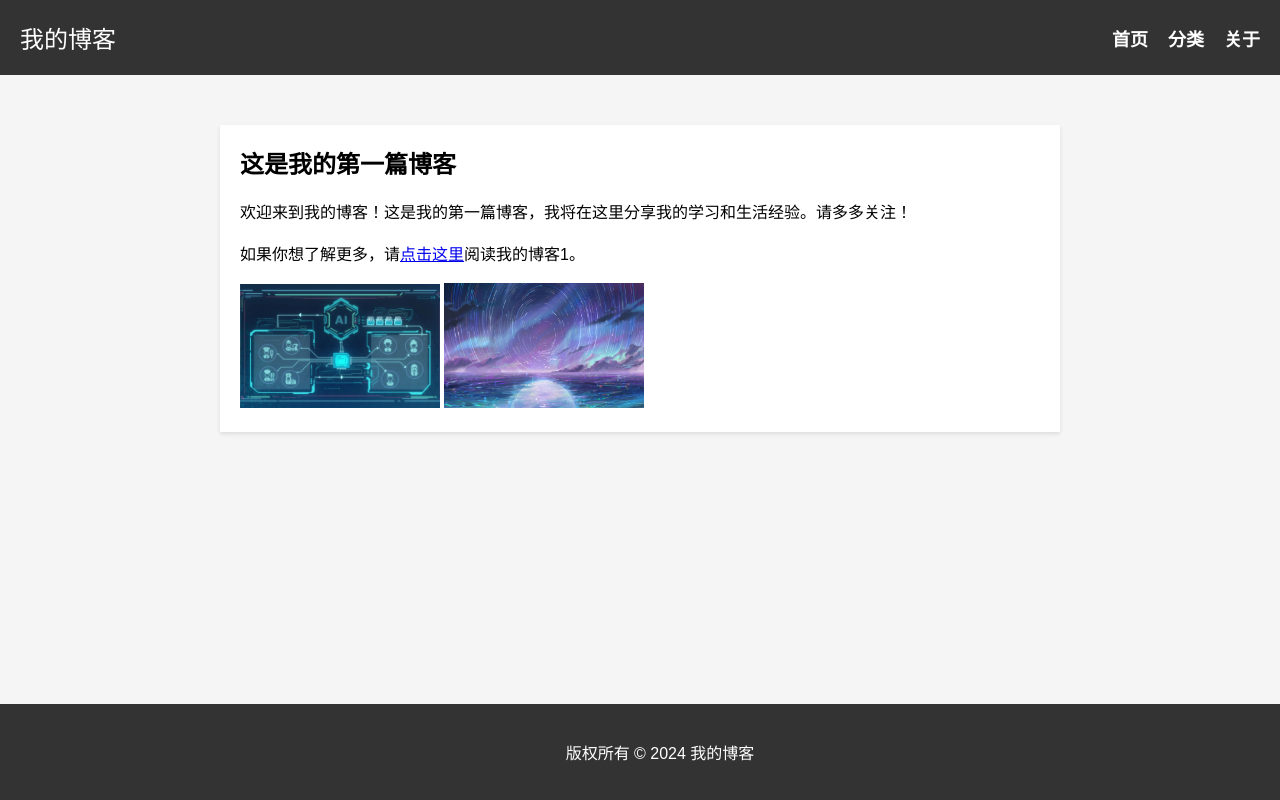
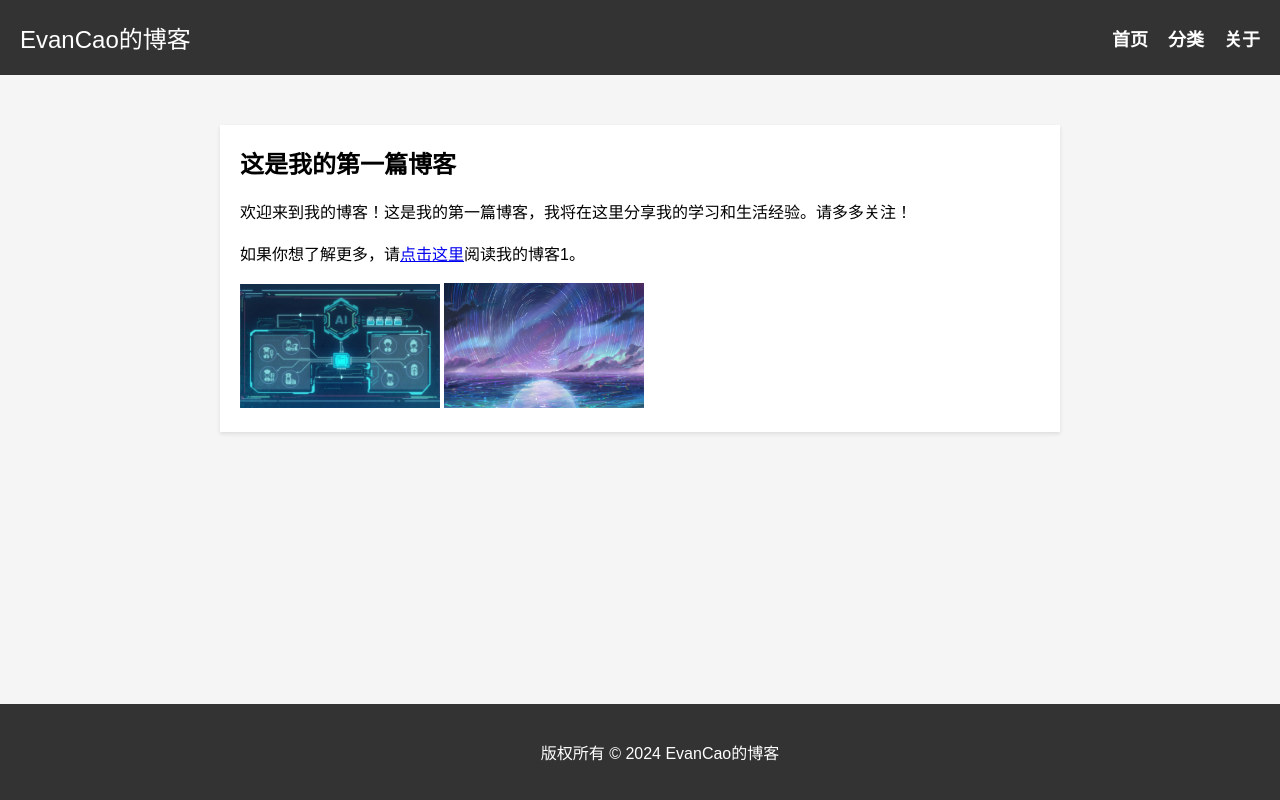
Before and after one commit to EvanCaoCosmos/EvanCaoCosmos, a plain HTML site: page index.html in a window 1280 px wide. Drawn offline with Linux system fonts and the light colour scheme.

Commit message:
Update index.html

```diff
--- a/index.html
+++ b/index.html
@@ -2,7 +2,7 @@
 <html>
 <head>
 	<meta charset="UTF-8">
-	<title>我的博客</title>
+	<title>EvanCao的博客</title>
 	<style>
 		body {
 			margin: 0;
@@ -65,7 +65,7 @@
 </head>
 <body>
 	<nav>
-		<h1>我的博客</h1>
+		<h1>EvanCao的博客</h1>
 		<ul>
 			<li><a href="#">首页</a></li>
 			<li><a href="#">分类</a></li>
@@ -80,7 +80,7 @@
 		<img src="image2.jpg" alt="我的图片2" style="max-width: 200px;">
 	</article>
 	<footer>
-		<p>版权所有 © 2024 我的博客</p>
+		<p>版权所有 © 2024 EvanCao的博客</p>
 	</footer>
 </body>
 </html>
```
